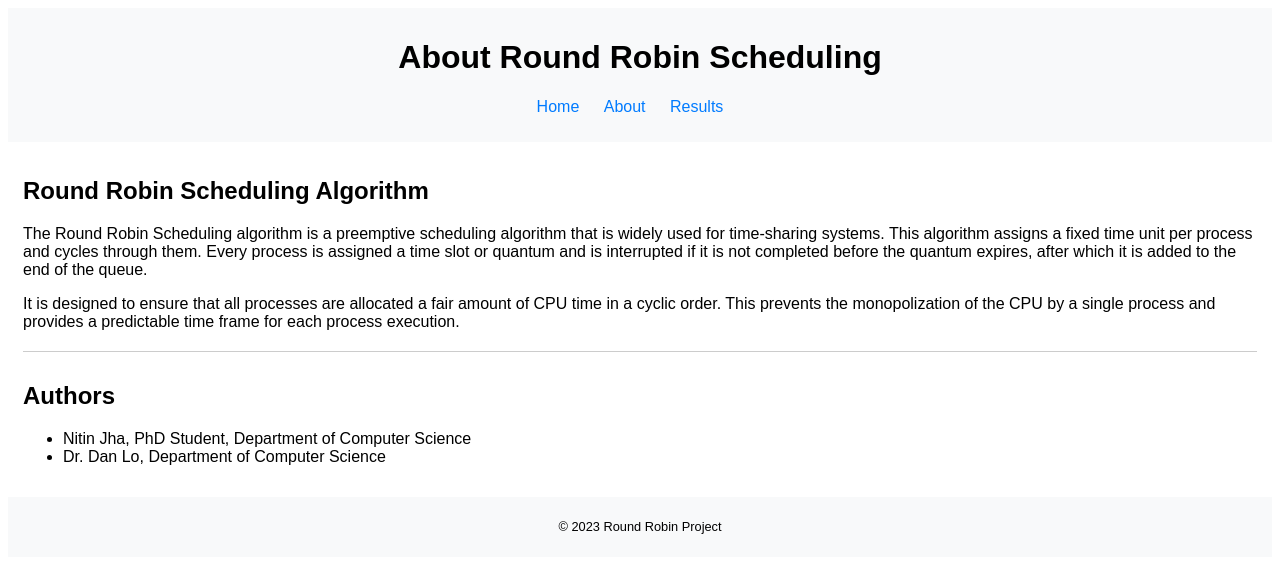
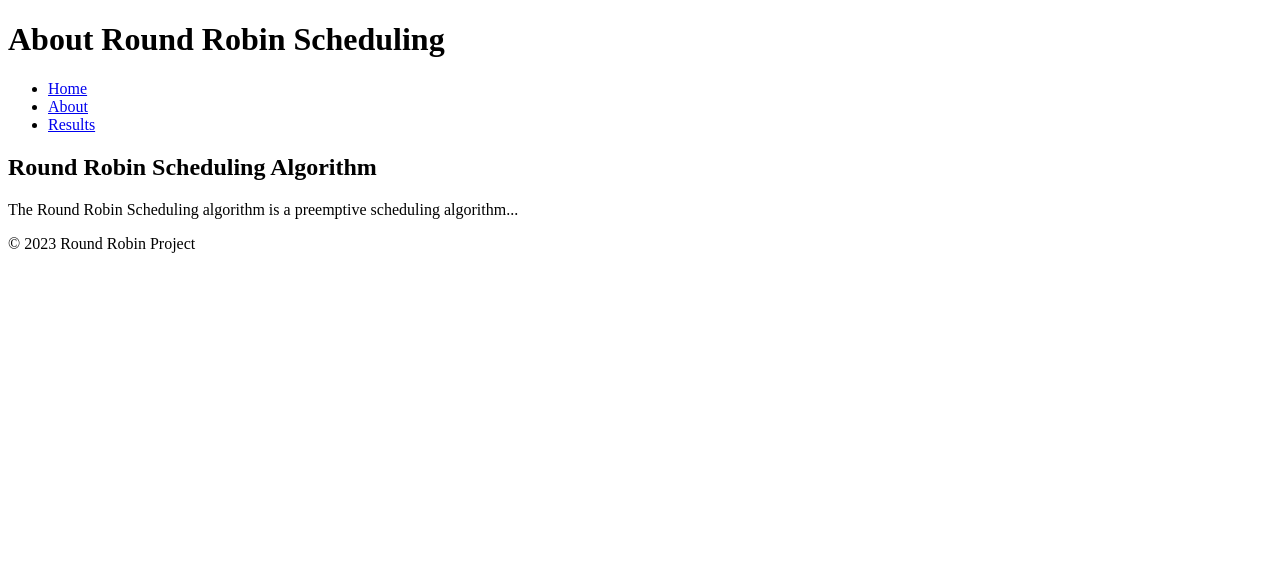
Before and after one commit to ninjha252/Round-Robin-Scheduling-Algorithm, a plain HTML site: page about.html in a window 1280 px wide. Drawn offline with Linux system fonts and the light colour scheme.

Commit message:
about.html

```diff
--- a/about.html
+++ b/about.html
@@ -4,43 +4,6 @@
     <meta charset="UTF-8">
     <meta name="viewport" content="width=device-width, initial-scale=1.0">
     <title>About Round Robin Scheduling</title>
-    <style>
-        /* Add any additional styling you need here */
-        body {
-            font-family: Arial, sans-serif;
-        }
-        header, footer {
-            background-color: #f8f9fa;
-            padding: 10px 0;
-            text-align: center;
-        }
-        nav ul {
-            list-style-type: none;
-            padding: 0;
-        }
-        nav li {
-            display: inline;
-            margin-right: 20px;
-        }
-        nav a {
-            text-decoration: none;
-            color: #007bff;
-        }
-        nav a:hover {
-            text-decoration: underline;
-        }
-        main {
-            padding: 15px;
-        }
-        footer {
-            font-size: 0.8em;
-        }
-        .authors {
-            margin-top: 20px;
-            border-top: 1px solid #ccc;
-            padding-top: 10px;
-        }
-    </style>
 </head>
 <body>
     <header>
@@ -48,7 +11,7 @@
         <nav>
             <ul>
                 <li><a href="index.html">Home</a></li>
-                <li><a href="about.html" class="active">About</a></li>
+                <li><a href="about.html">About</a></li>
                 <li><a href="results.html">Results</a></li>
             </ul>
         </nav>
@@ -56,18 +19,8 @@
     <main>
         <section>
             <h2>Round Robin Scheduling Algorithm</h2>
-            <p>The Round Robin Scheduling algorithm is a preemptive scheduling algorithm that is widely used for time-sharing systems. This algorithm assigns a fixed time unit per process and cycles through them. Every process is assigned a time slot or quantum and is interrupted if it is not completed before the quantum expires, after which it is added to the end of the queue.</p>
-            <p>It is designed to ensure that all processes are allocated a fair amount of CPU time in a cyclic order. This prevents the monopolization of the CPU by a single process and provides a predictable time frame for each process execution.</p>
-            <!-- Additional content about the Round Robin algorithm can go here -->
-        </section>
-
-        <!-- Authors Section -->
-        <section class="authors">
-            <h2>Authors</h2>
-            <ul>
-                <li>Nitin Jha, PhD Student, Department of Computer Science</li>
-                <li>Dr. Dan Lo, Department of Computer Science</li>
-            </ul>
+            <p>The Round Robin Scheduling algorithm is a preemptive scheduling algorithm...</p>
+            <!-- You can add more content about the Round Robin algorithm here -->
         </section>
     </main>
     <footer>
```
